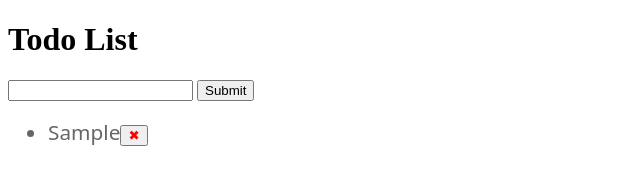
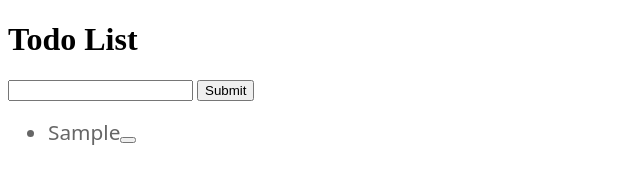
Before and after one commit to isaclnunes/TodoList, a plain HTML site: page index.html in a window 1280 px wide. Both pictures are taken after typing "Sample" into the empty fields and a click on the input 225 px from the left and 90 px from the top of the page. Shown: the full height of the page, 0-640 px from the left. Drawn offline with Linux system fonts and the light colour scheme.

Commit message:
Chaing the button style

```diff
--- a/css/style.css
+++ b/css/style.css
@@ -1,9 +1,7 @@
-.remove:before {
-  content: "✖";
+.removeItem {
   color: red;
-  padding: 0;
-  border: none;
-  background: none;
+  vertical-align: top;
+  padding: 4px;
 }
 
 .listItem {
@@ -11,4 +9,5 @@
   font-size: 1.3em;
   line-height: 1.5em;
   color: #666;
+  vertical-align: top;
 }
```
